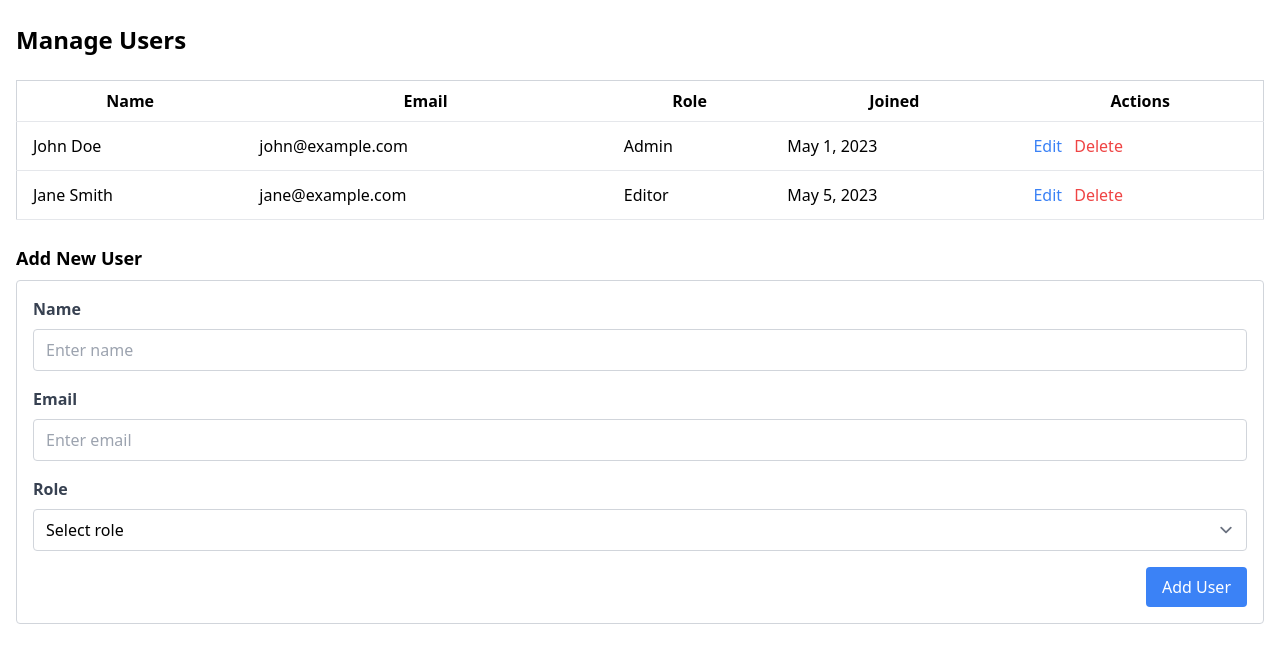
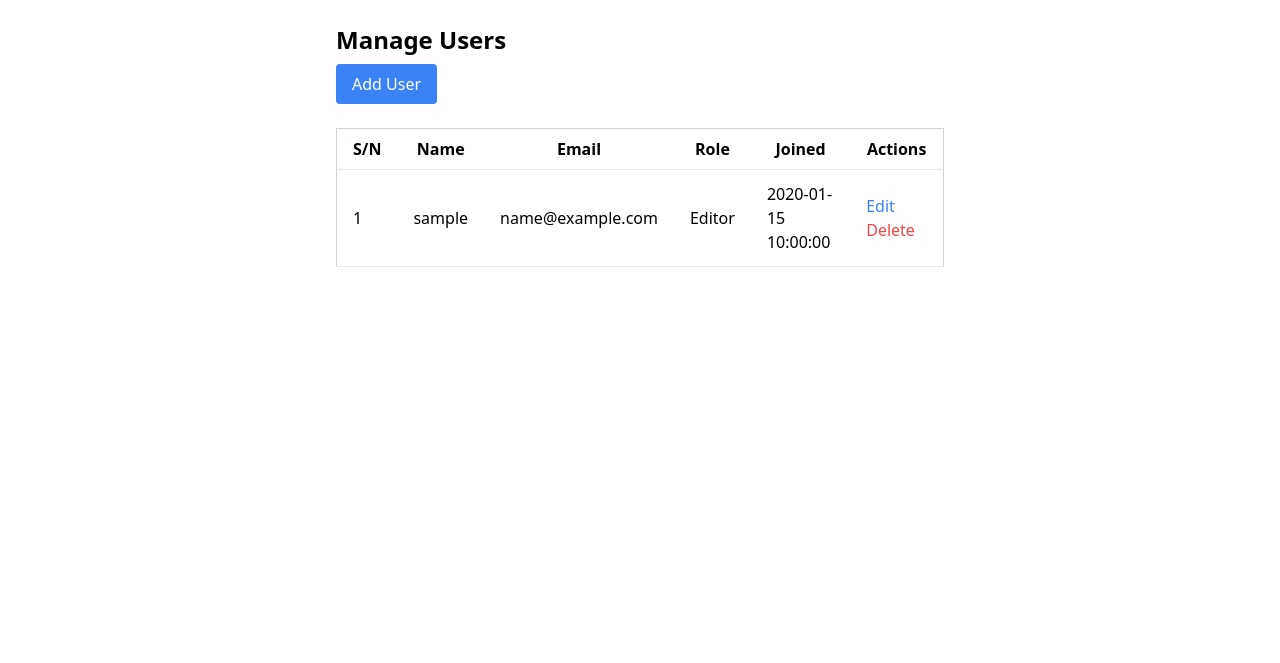
Before and after one commit to Katoemma/blog-website, a PHP site: page /admin/dashboard/users_dashboard.php in a window 1280 px wide. Shown: the part 64-727 px from the top of the page. Run offline with PHP 8.4, Linux system fonts and the light colour scheme; tables that the repository leaves empty or names only in its code hold one stand-in row (values such as "Sample post"); some libraries are stand-ins or nearby versions.

Commit message:
modified the user update and delete

```diff
--- a/admin/dashboard/users_dashboard.php
+++ b/admin/dashboard/users_dashboard.php
@@ -1,19 +1,23 @@
-<?php
-
-?>
 <!-- header -->
+<?php include '../../controllers/users.php';?>
 <?php include 'dashIncludes/dashHeader.php'?>
 
-<!-- page conttents start here! -->
+<?php include '../../include/messages.php'?>
 
-<div class="container mx-auto px-4">
+<!-- page contents start here! -->
+<?php include '../../helpers/formErrors.php' ?>
+
+<div class="md:w-1/2 container mx-auto px-4" id="users">
   <h2 class="text-2xl font-semibold mt-6">Manage Users</h2>
+
+  <button type="button" onclick="oped()" class="bg-blue-500 text-white mt-2 py-2 px-4 rounded">Add User</button>
 
   <!-- Users Table -->
   <div class="mt-6 overflow-x-auto">
     <table class="min-w-full bg-white border border-gray-300">
       <thead>
         <tr>
+          <th class="py-2 px-4 border-b">S/N</th>
           <th class="py-2 px-4 border-b">Name</th>
           <th class="py-2 px-4 border-b">Email</th>
           <th class="py-2 px-4 border-b">Role</th>
@@ -22,93 +26,79 @@
         </tr>
       </thead>
       <tbody>
-        <!-- User 1 -->
+
+      <?php foreach ($users as $key => $user):?>
         <tr>
-          <td class="py-3 px-4 border-b">John Doe</td>
-          <td class="py-3 px-4 border-b">john@example.com</td>
-          <td class="py-3 px-4 border-b">Admin</td>
-          <td class="py-3 px-4 border-b">May 1, 2023</td>
+          <td class="py-3 px-4 border-b"><?php echo $key + 1?></td>
+          <td class="py-3 px-4 border-b"><?php echo $user['username']?></td>
+          <td class="py-3 px-4 border-b"><?php echo $user['email']?></td>
+          <?php if($user['admin']===1):?>
+            <?php echo  '<td class="py-3 px-4 border-b">Admin</td>' ?>
+          <?php else: ?>
+           <?php echo '<td class="py-3 px-4 border-b">Editor</td>' ?>
+          <?php endif; ?>
+          <td class="py-3 px-4 border-b"><?php echo $user['created_at']?></td>
           <td class="py-3 px-4 border-b">
-            <button class="text-blue-500 hover:text-blue-700 mr-2" onclick="editUser(1)">Edit</button>
-            <button class="text-red-500 hover:text-red-700">Delete</button>
+            <a href="edit_user.php?id=<?php echo $user['id']?>" class="text-blue-500 hover:text-blue-700 mr-2">Edit</a>
+            <a href="users_dashboard.php?delete_id=<?php echo $user['id']?>" class="text-red-500 hover:text-red-700">Delete</a>
           </td>
         </tr>
-
-        <!-- User 2 -->
-        <tr>
-          <td class="py-3 px-4 border-b">Jane Smith</td>
-          <td class="py-3 px-4 border-b">jane@example.com</td>
-          <td class="py-3 px-4 border-b">Editor</td>
-          <td class="py-3 px-4 border-b">May 5, 2023</td>
-          <td class="py-3 px-4 border-b">
-            <button class="text-blue-500 hover:text-blue-700 mr-2" onclick="editUser(2)">Edit</button>
-            <button class="text-red-500 hover:text-red-700">Delete</button>
-          </td>
-        </tr>
-
-        <!-- Add more users as needed -->
+      <?php endforeach;?>
 
       </tbody>
     </table>
   </div>
+</div>
 
 <!-- Add New User Form -->
-  <div class="mt-6">
+<div class="hidden mt-6 md:w-1/2 container mx-auto px-4" id="addy">
   <h3 class="text-lg font-semibold mb-2">Add New User</h3>
-    <form id="addUserForm" class="bg-white rounded p-4 border border-gray-300">
+
+
+  <form id="addUserForm" action="users_dashboard.php" class="bg-white rounded p-4 border border-gray-300" method="POST">
     <div class="mb-4">
       <label for="name" class="block text-gray-700 font-semibold mb-2">Name</label>
-        <input type="text" id="name" class="w-full px-3 py-2 border border-gray-300 rounded" placeholder="Enter name" required>
+      <input type="text" name="username" value="<?php echo $username ?>" class="w-full px-3 py-2 border border-gray-300 rounded" placeholder="Enter name">
     </div>
     <div class="mb-4">
       <label for="email" class="block text-gray-700 font-semibold mb-2">Email</label>
-        <input type="email" id="email" class="w-full px-3 py-2 border border-gray-300 rounded" placeholder="Enter email" required>
+      <input type="email" name="email" value="<?php echo $email ?>" class="w-full px-3 py-2 border border-gray-300 rounded" placeholder="Enter email">
     </div>
     <div class="mb-4">
-        <label for="role" class="block text-gray-700 font-semibold mb-2">Role</label>
-        <select id="role" class="w-full px-3 py-2 border border-gray-300 rounded" required>
-          <option value="">Select role</option>
-          <option value="admin">Admin</option>
-          <option value="editor">Editor</option>
-          <option value="user">User</option>
-        </select>
+      <label for="password" class="block text-gray-700 font-semibold mb-2">Password</label>
+      <input type="password" name="password" value="<?php echo $password ?>" class="w-full px-3 py-2 border border-gray-300 rounded" placeholder="Enter email">
     </div>
-      <div class="flex justify-end">
-        <button type="submit" class="bg-blue-500 text-white py-2 px-4 rounded">Add User</button>
+    <div class="mb-4">
+      <label for="password" class="block text-gray-700 font-semibold mb-2">Confirm Password</label>
+      <input type="password" name="confirm_password" value="<?php echo $passwordcof ?>" class="w-full px-3 py-2 border border-gray-300 rounded" placeholder="Enter email">
+    </div>
+    <div class="flex items-center">
+        <?php if(isset($admin) && $admin == 1):?>
+            <input checked  type="checkbox" name="admin" class="w-4 h-4 text-blue-600 bg-gray-100 border-gray-300 rounded focus:ring-blue-500 dark:focus:ring-blue-600 dark:ring-offset-gray-800 focus:ring-2 dark:bg-gray-700 dark:border-gray-600">
+            <label for="admin" class="ml-2 text-sm font-medium text-gray-900 dark:text-gray-300">Admin</label>
+        <?php else: ?>
+            <input  type="checkbox" name="admin" class="w-4 h-4 text-blue-600 bg-gray-100 border-gray-300 rounded focus:ring-blue-500 dark:focus:ring-blue-600 dark:ring-offset-gray-800 focus:ring-2 dark:bg-gray-700 dark:border-gray-600">
+            <label for="admin" class="ml-2 text-sm font-medium text-gray-900 dark:text-gray-300">Admin</label>
+        <?php endif;?>
+    </div>
+    <div class="flex gap-4 justify-end">
+      <button type="submit" name="add-btn" class="bg-blue-500 text-white py-2 px-4 rounded">Add User</button>
+      <button type="button" onclick="clode()" class="bg-red-700 text-white py-2 px-4 rounded">Cancel</button>
     </div>
   </form>
 </div>
 
-  <!-- Edit User Form (Hidden by default) -->
-  <div id="editUserFormContainer" class="mt-6 hidden">
-    <h3 class="text-lg font-semibold mb-2">Edit User</h3>
-    <form id="editUserForm" class="bg-white rounded p-4 border border-gray-300">
-      <div class="mb-4">
-        <label for="editName" class="block text-gray-700 font-semibold mb-2">Name</label>
-        <input type="text" id="editName" class="w-full px-3 py-2 border border-gray-300 rounded" placeholder="Enter name" required>
-      </div>
-      <div class="mb-4">
-        <label for="editEmail" class="block text-gray-700 font-semibold mb-2">Email</label>
-        <input type="email" id="editEmail" class="w-full px-3 py-2 border border-gray-300 rounded" placeholder="Enter email" required>
-      </div>
-      <div class="mb-4">
-        <label for="editRole" class="block text-gray-700 font-semibold mb-2">Role</label>
-        <select id="editRole" class="w-full px-3 py-2 border border-gray-300 rounded" required>
-          <option value="">Select role</option>
-          <option value="admin">Admin</option>
-          <option value="editor">Editor</option>
-          <option value="user">User</option>
-        </select>
-      </div>
-      <div class="flex justify-end">
-        <button type="submit" class="bg-blue-500 text-white py-2 px-4 rounded">Update User</button>
-        <button type="button" class="bg-red-500 text-white py-2 px-4 rounded ml-2" onclick="cancelEditUser()">Cancel</button>
-      </div>
-    </form>
-  </div>
-</div>
 
 
-
+<script>
+function oped(){
+  document.getElementById("addy").style.display = 'block';
+  document.getElementById("users").style.display = 'none';
+}
+function clode(){
+  document.getElementById("addy").style.display = 'none';
+  document.getElementById("users").style.display = 'block';
+}
+</script>
 </body>
 </html>
--- a/controllers/users.php
+++ b/controllers/users.php
@@ -1,17 +1,22 @@
 <?php
-
-session_start();
-error_reporting(E_ERROR | E_WARNING);
+//error_reporting(E_ERROR | E_WARNING);
 
 $basePath = dirname(__DIR__); // The base path of the project
 include $basePath . '/database/db.php';
 include $basePath . '/helpers/validateUser.php';
 
+$table ='users'; // initialise the table
+
+$users = selectAll($table);
+
+$id ='';
 $username = '';
 $email = '';
 $password = '';
 $passwordcof = '';
-$table ='users'; // initialise the table
+$admin ='';
+
+
 
 function userlog($user){
    // Log user in
@@ -29,30 +34,37 @@ function userlog($user){
    exit();
 }
 
- if (isset($_POST['submit-btn'])) {
+
+ if (isset($_POST['submit-btn']) || isset($_POST['add-btn'])) {
     $errors = validateUser($_POST);
 
     if (count($errors) === 0) {
-        unset($_POST['submit-btn'], $_POST['confirm_password']);
-        $_POST['admin'] = 0;
+        unset($_POST['submit-btn'], $_POST['confirm_password'], $_POST['add-btn'] );
         $_POST['password'] = password_hash($_POST['password'], PASSWORD_DEFAULT);
 
-        $user_id = create($table, $_POST);
-        $user = selectOne($table, ['id' => $user_id]);
-
-       userlog($user);
-
+        if (isset($_POST['admin'])) {
+          $_POST['admin'] = 1;
+          $user_id = create($table, $_POST);
+          $_SESSION['message'] = 'Admin User successfuly created';
+          header('location: users_dashboard.php');
+          exit();
+        } else {
+          $_POST['admin'] = 0;
+          $user_id = create($table, $_POST);
+          $user = selectOne($table, ['id' => $user_id]);
+          userlog($user);
+        }
     } else {
         $username = $_POST['username'];
         $email = $_POST['email'];
         $password = $_POST['password'];
         $passwordcof = $_POST['confirm_password'];
+        $admin = isset($_POST['admin']) ? 1 : 0 ;
     }
 }
 
 //login
 if(isset($_POST['login-btn'])){
-
   $errors = validateLogin($_POST);
 
     if(count($errors)=== 0){
@@ -70,3 +82,46 @@ if(isset($_POST['login-btn'])){
     $email = $_POST['email'];
     $password =$_POST['password'];
 }
+
+if (isset($_GET['delete_id'])) {
+  $del_id = $_GET['delete_id'];
+
+  $count = delete($table, $del_id);
+  $_SESSION['message'] = 'user deleted successfully';
+  header('location:users_dashboard.php');
+  exit();
+}
+
+if (isset($_GET['id'])) {
+  $user = selectOne($table, ['id' => $_GET['id']]);
+
+  $id = $user['id'];
+  $username = $user['username'];
+  $email = $user['email'];
+  $admin = isset($user['admin']) ? 1 : 0 ;
+
+
+}
+
+if (isset($_POST['update-user'])) {
+    $errors = validateUser($_POST);
+
+    if (count($errors) === 0) {
+        $id = $_POST['id'];
+        unset($_POST['update-user'], $_POST['confirm_password'], $_POST['id']);
+        $_POST['password'] = password_hash($_POST['password'], PASSWORD_DEFAULT);
+
+        $_POST['admin'] = isset($_POST['admin']) ? 1 : 0 ;
+        $count = update($table, $id, $_POST);
+        $_SESSION['message'] = 'Admin User successfuly updated';
+        header('location: users_dashboard.php');
+        exit();
+    } else {
+        $username = $_POST['username'];
+        $admin = isset($_POST['admin']) ? 1 : 0 ;
+        $email = $_POST['email'];
+        $password = $_POST['password'];
+        $passwordcof = $_POST['confirm_password'];
+
+    }
+}
--- a/helpers/validateUser.php
+++ b/helpers/validateUser.php
@@ -13,7 +13,8 @@ function validateUser($user)
     if(empty($user['password'])){
         array_push($errors, 'Password is required');
     }
-    if($user['password'] !== $user['confirm_password']){
+
+    if (isset($user['confirm_password']) && $user['password'] !== $user['confirm_password']) {
         array_push($errors, 'Password does not match');
     }
 
```
Also changed, not shown: admin/dashboard/edit_user.php (added, +47 -0 lines), admin/uploads/1685700551_hero.png (added), admin/uploads/1685718145_heeeer.png (added). Lines whose indentation alone changed are shown as unchanged.
